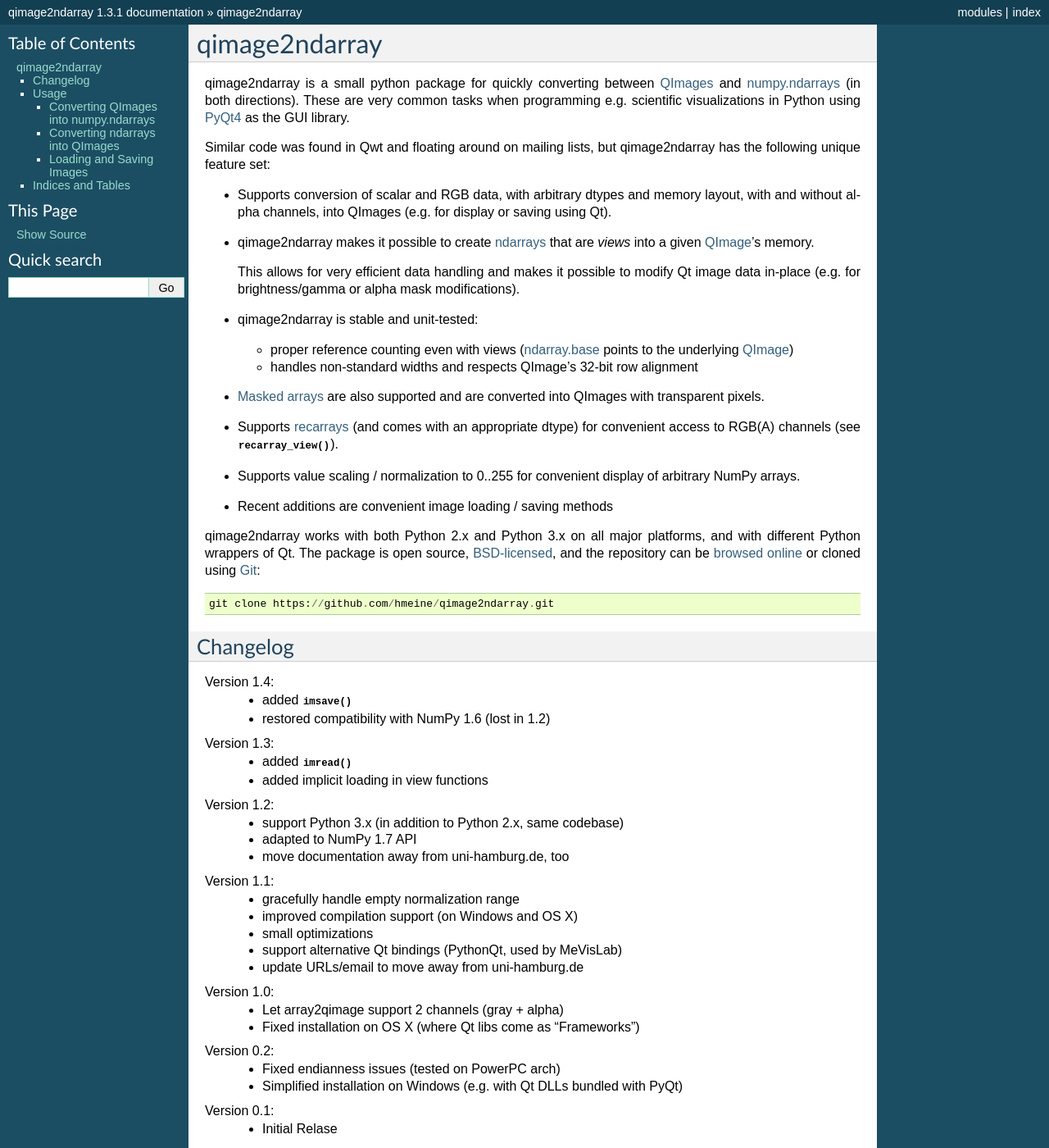
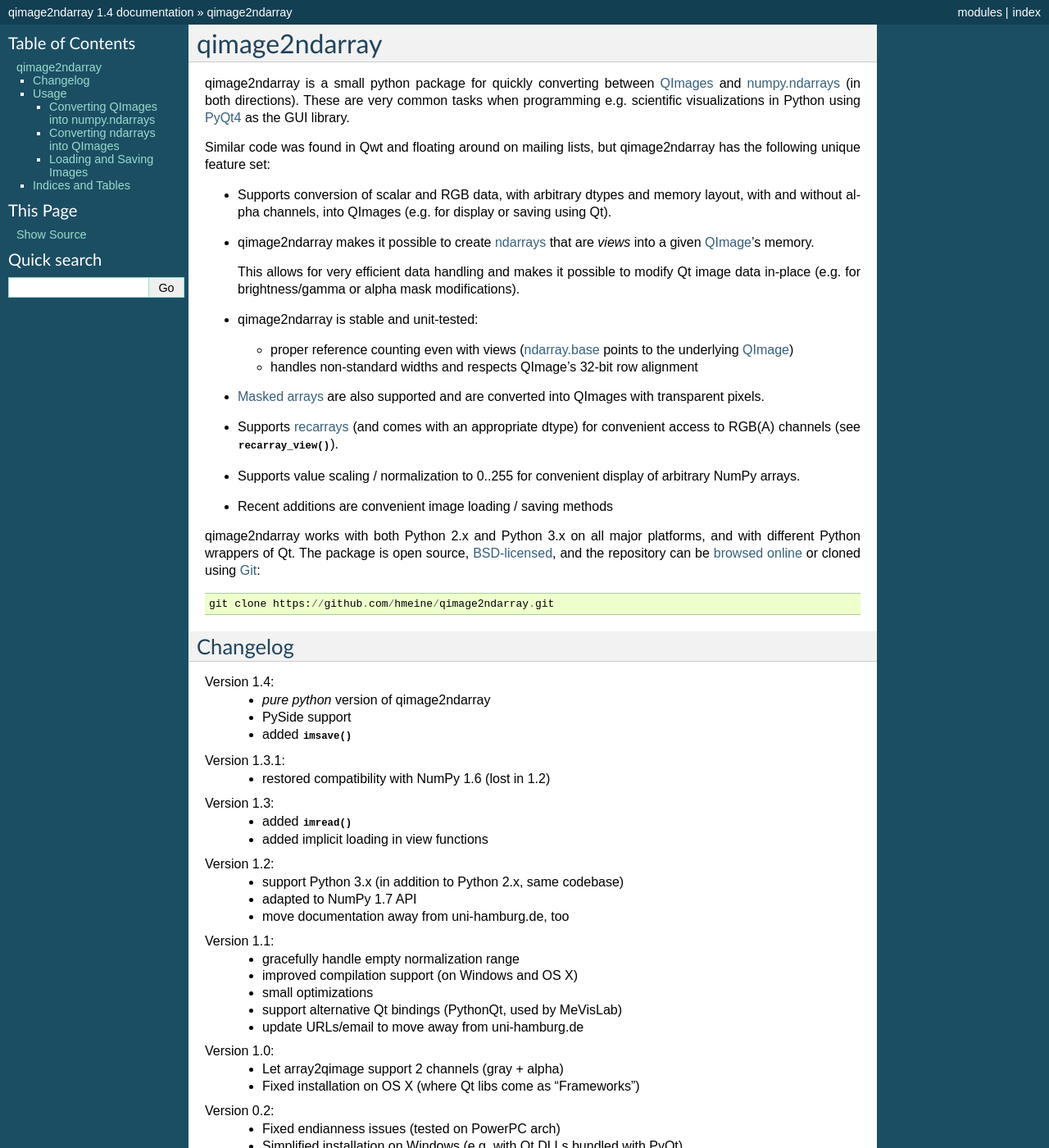
Before and after one commit to hmeine/qimage2ndarray, a Sphinx documentation site: the page built from doc/index.rst, in a window 1280 px wide and 1400 px high. Shown: the whole window at 82% size. Built offline with Sphinx 7.4.7, drawn with Linux system fonts in a browser that asks for light colours; some of the changed text lies outside the part shown.

Commit message:
version bump (1.4)

```diff
--- a/doc/index.rst
+++ b/doc/index.rst
@@ -58,7 +58,11 @@
 =========
 
 Version 1.4:
+  - *pure python* version of qimage2ndarray
+  - PySide support
   - added :func:`imsave()`
+
+Version 1.3.1:
   - restored compatibility with NumPy 1.6 (lost in 1.2)
 
 Version 1.3:
--- a/qimage2ndarray/__init__.py
+++ b/qimage2ndarray/__init__.py
@@ -4,7 +4,7 @@
 from .dynqt import QtGui as _qt
 from .qimageview_python import qimageview as _qimageview
 
-__version__ = "1.3.1"
+__version__ = "1.4"
 
 if _sys.byteorder == 'little':
     _bgra = (0, 1, 2, 3)
```
